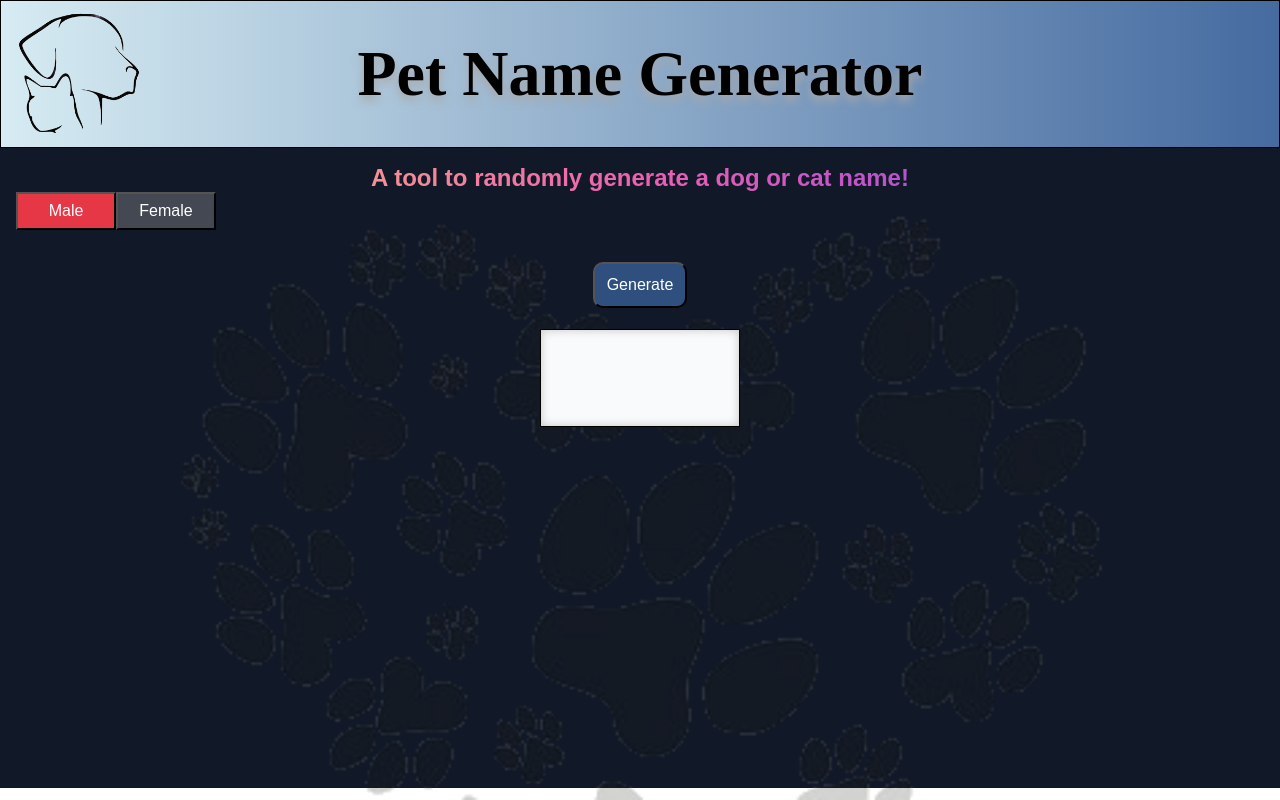
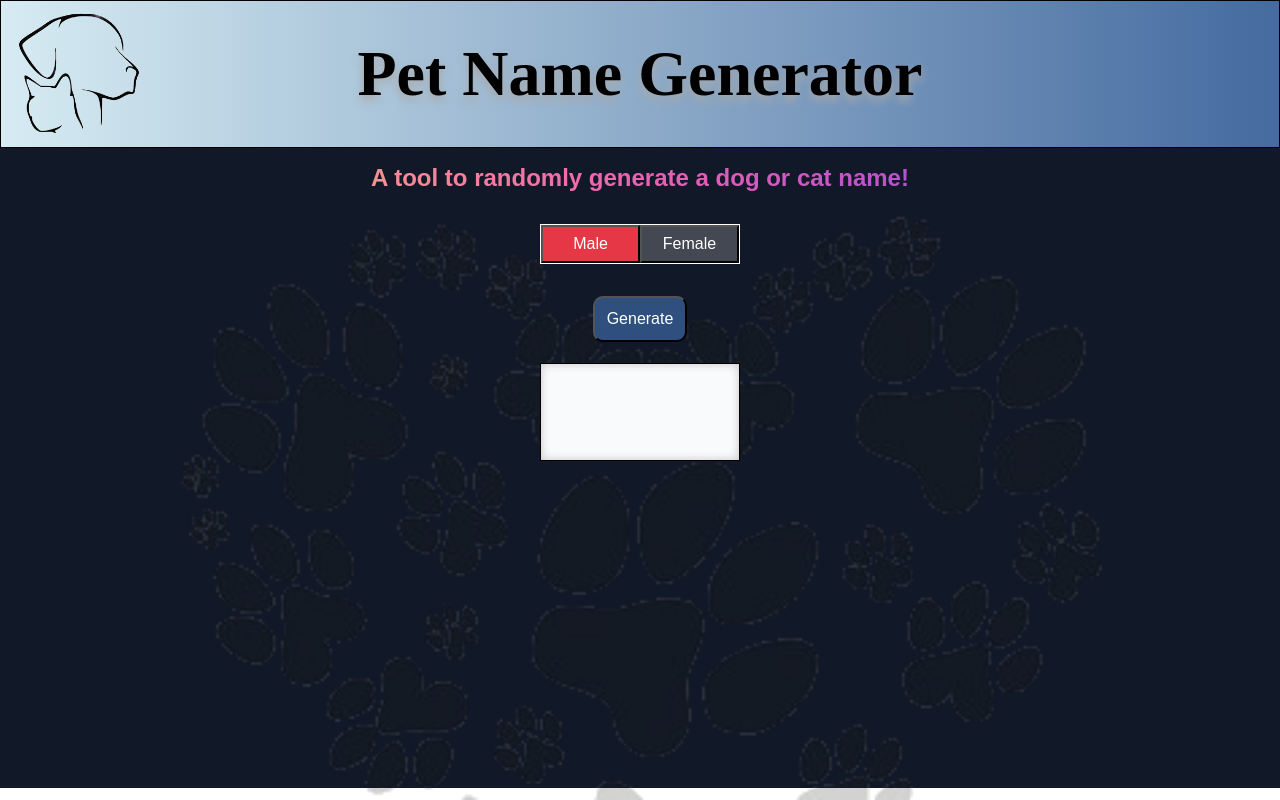
Before and after one commit to Pets-without-names/Jax-Pet-Names, a React (Create React App) app in the folder client/: page / in a window 1280 px wide. Built offline with nearby package versions, Linux system fonts and the light colour scheme; no server answers; a web font is replaced by a local one.

Commit message:
updated incorrect element class name

```diff
--- a/client/src/styles/main.css
+++ b/client/src/styles/main.css
@@ -87,7 +87,7 @@ button {
 }
 
 /* gender button container set-up */
-.gender-button-container {
+.gender-btn-container {
   display: -webkit-box;
   display: -ms-flexbox;
   display: flex;
@@ -161,7 +161,7 @@ button {
 }
 
 @media screen and (min-width: 750px) {
-  .btn-genders {
+  .gender-btn-container {
     -webkit-box-orient: horizontal;
     -webkit-box-direction: normal;
     -ms-flex-direction: row;
```
